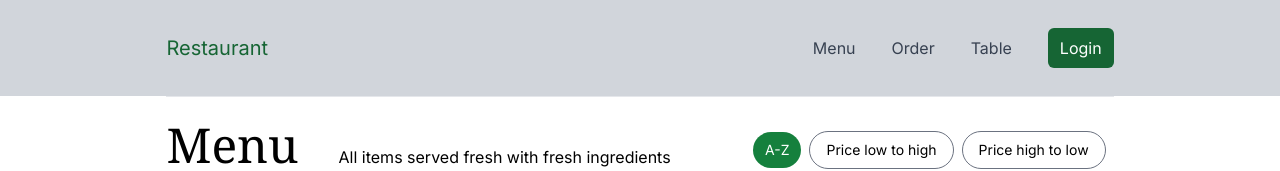
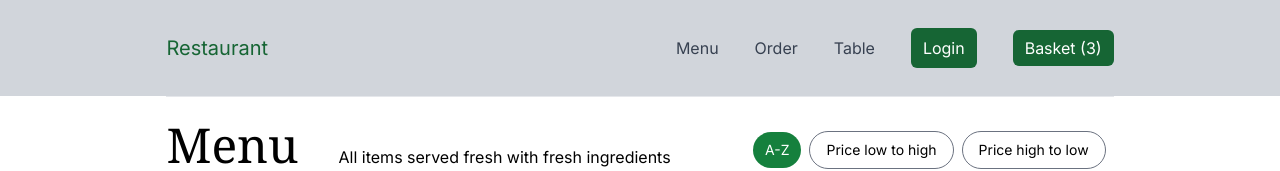
Before and after one commit to RealPhilos/resturant_website_team_project, a Next.js app in the folder frontend/: page /menu in a window 1280 px wide. Shown: the top 171 px of the page. Built offline with nearby package versions, Linux system fonts and the light colour scheme; no server answers.

Commit message:
added basket in the navbar

```diff
--- a/frontend/package.json
+++ b/frontend/package.json
@@ -10,7 +10,6 @@
   },
   "dependencies": {
     "clsx": "^2.1.0",
-    "next": "14.1.0",
     "axios": "^1.6.7",
     "bootstrap": "^5.3.2",
     "next": "^14.1.0",
--- a/frontend/src/app/components/nav-bar.jsx
+++ b/frontend/src/app/components/nav-bar.jsx
@@ -1,7 +1,11 @@
+"use client";
+
 import Link from "next/link";
-import React from "react";
+import { useContext } from "react";
+import { CartContext } from "../providers/cart";
 
 function NavBar() {
+  const { items } = useContext(CartContext);
   return (
     <div className="bg-gray-300 px-[13vw] py-7 flex items-center justify-between">
       <span className="text-xl text-green-800">Restaurant</span>
@@ -17,9 +21,14 @@ function NavBar() {
           <span>Table</span>
         </Link>
         <Link href="/login">
-        <button className="bg-green-800 text-white px-3 py-2 rounded-md">
-          Login
-        </button>
+          <button className="bg-green-800 text-white px-3 py-2 rounded-md">
+            Login
+          </button>
+        </Link>
+        <Link href="">
+          <span className="bg-green-800 text-white px-3 py-2 rounded-md">
+            Basket ({items.length})
+          </span>
         </Link>
       </div>
     </div>
--- a/frontend/src/app/layout.jsx
+++ b/frontend/src/app/layout.jsx
@@ -6,7 +6,7 @@ import CartContextProvider from "./providers/cart";
 const inter = Inter({ subsets: ["latin"] });
 
 export const metadata = {
-  title: "Test Restaurant",
+  title: "Oaxaca Restaurant",
   description: "Resturant App",
 };
 
@@ -14,10 +14,10 @@ export default function RootLayout({ children }) {
   return (
     <html lang="en">
       <body className={inter.className}>
-        <NavBar />
-        <div className="px-[13vw]">
-          <CartContextProvider>{children}</CartContextProvider>
-        </div>
+        <CartContextProvider>
+          <NavBar />
+          <div className="px-[13vw]">{children}</div>
+        </CartContextProvider>
       </body>
     </html>
   );
--- a/frontend/src/app/menu/page.jsx
+++ b/frontend/src/app/menu/page.jsx
@@ -1,15 +1,12 @@
 "use client";
 
-import React, { useState } from "react";
 import MenuList from "./components/menuList";
-import MenuHeader from "./components/menuHeader";
 
 function MenuPage() {
-  const [isListView, setIsListView] = useState(false);
   return (
     <div className="w-full">
       <hr />
-      <MenuList isListView={isListView} />
+      <MenuList />
     </div>
   );
 }
```
Also changed, not shown: frontend/src/app/menu/components/menuCard.jsx (+4 -3 lines), frontend/src/app/menu/components/menuList.jsx (+14 -17 lines), frontend/public/shopping-cart.png (added).
